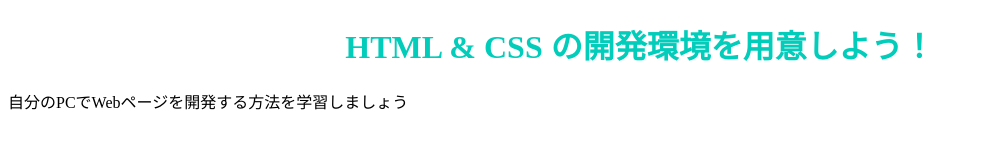
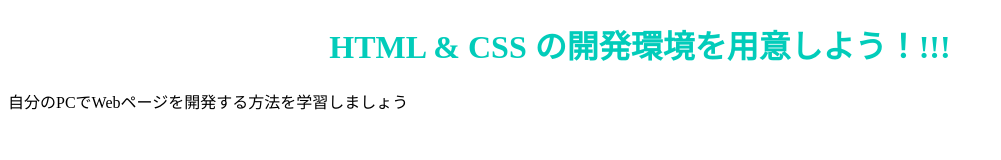
Before and after one commit to con-6/con-6.github.io, a plain HTML site: page index.html in a window 1280 px wide. Shown: the whole page, without its empty margins (0-1001 px from the left). Drawn offline with Linux system fonts and the light colour scheme.

Commit message:
Update index.html

```diff
--- a/index.html
+++ b/index.html
@@ -6,7 +6,7 @@
     <link rel="stylesheet" href="stylesheet.css">
   </head>
   <body>
-    <h1 class="title">HTML & CSS の開発環境を用意しよう！</h1>
+    <h1 class="title">HTML & CSS の開発環境を用意しよう！!!!</h1>
     <p>自分のPCでWebページを開発する方法を学習しましょう</p>
   </body>
 </html>
```
